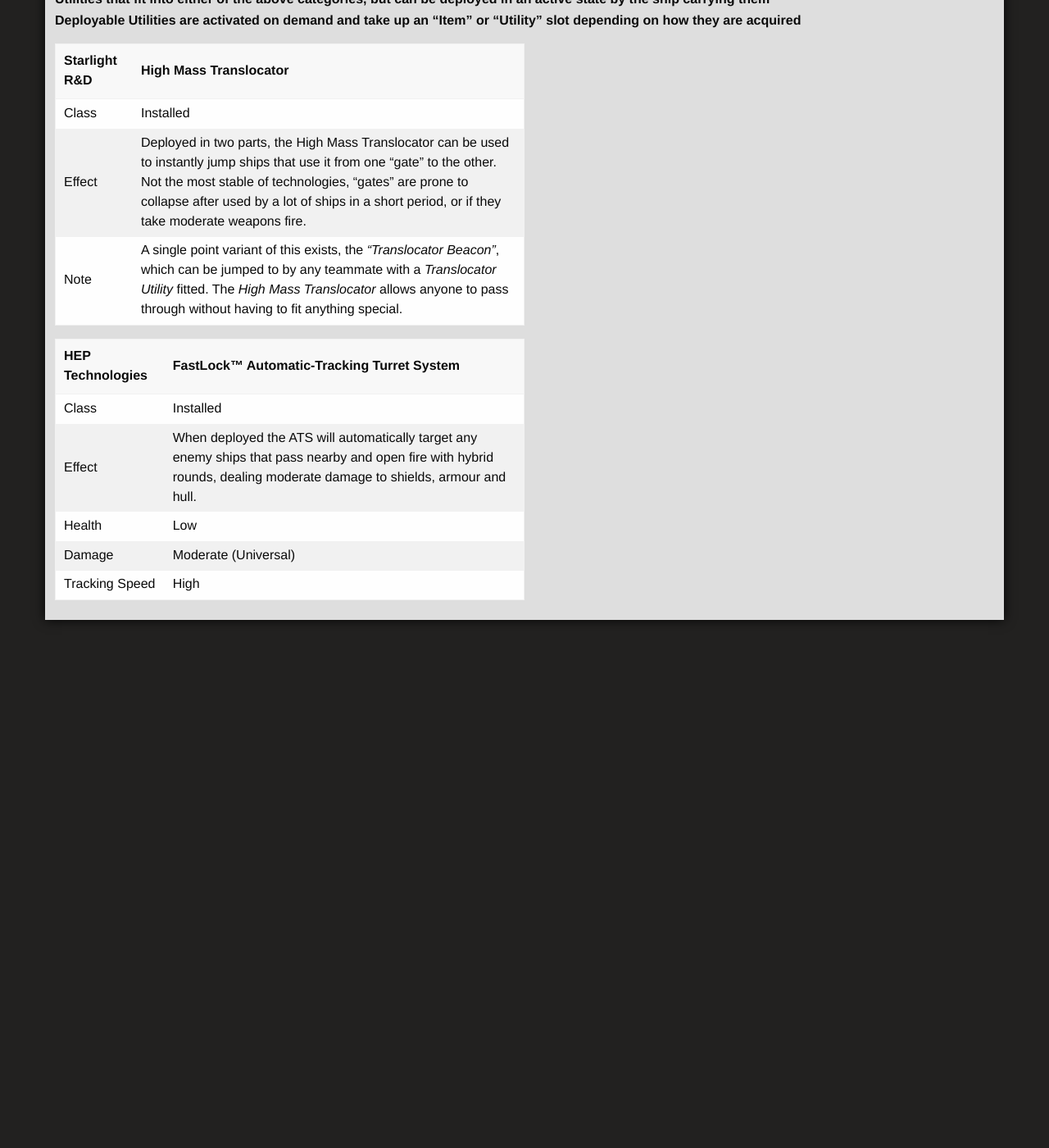
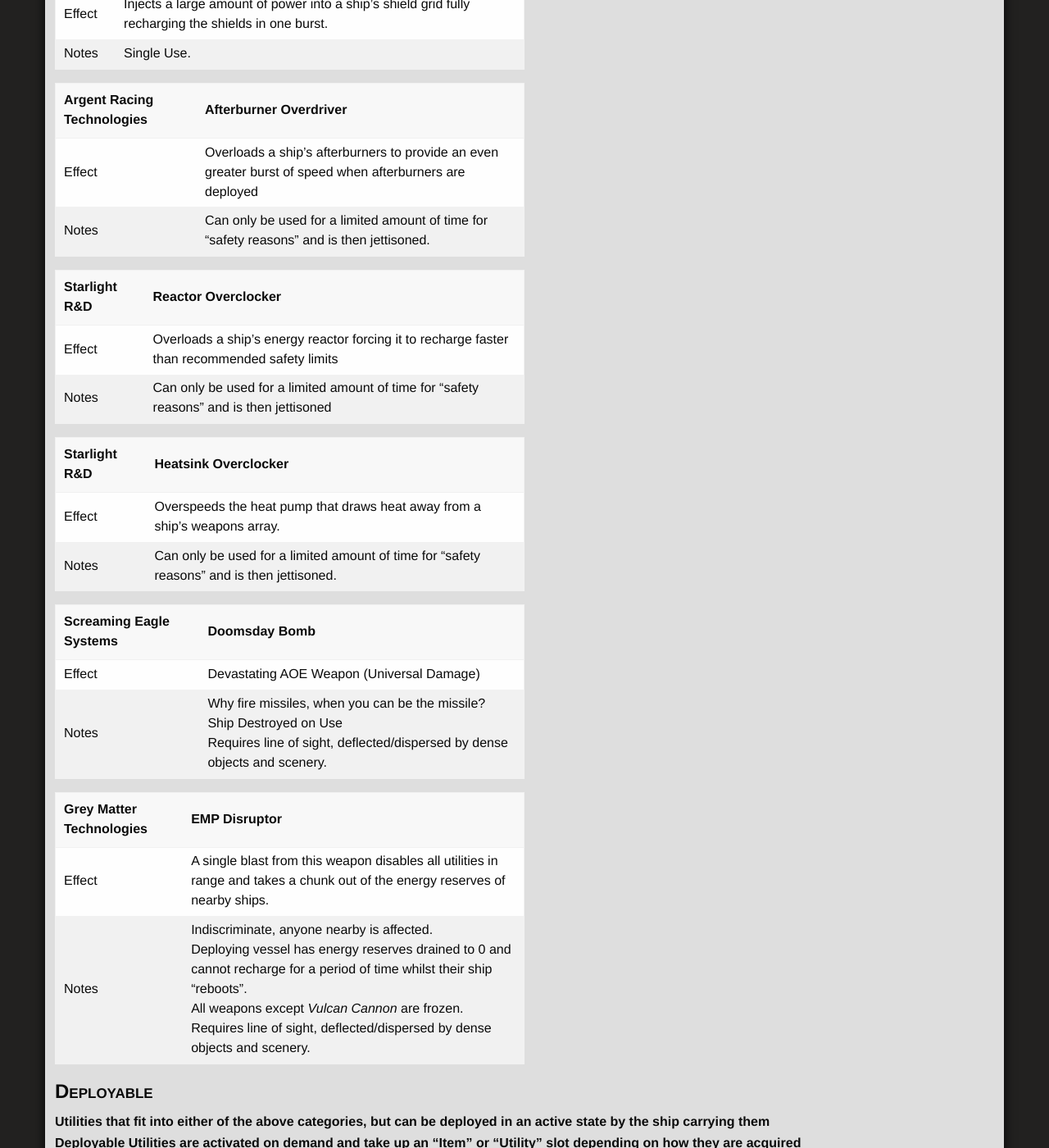
Before and after one commit to ori-sky/polar-space, a Jekyll site: the page built from designs/weapons.md, in a window 1280 px wide and 1400 px high, scrolled down 9608 px. Shown: the whole window at 82% size. Built offline with Jekyll 4.4.1, drawn with Linux system fonts in a browser that asks for light colours; nearby versions of some CDN libraries; some web fonts are replaced; our own code applies the rules of GitHub Pages for plain Markdown files; library files that are not in the unit come from our copies; before the commit the page ends 10380 px from its top, so only the background shows below that; some of the changed text lies outside the part shown.

Commit message:
Update weapons.md
Finished transferring over pickups from googledoc.

```diff
--- a/designs/weapons.md
+++ b/designs/weapons.md
@@ -245,6 +245,36 @@
 | Effect          | Energises armour plating to increase its damage resistance.      |
 | Notes      | Does not recharge.                                                      |
 
+| ProTek   | Emergency Shield Recharger                                     |
+| --------------- | ------------------------------------------------------------ |
+| Effect          | Injects a large amount of power into a ship’s shield grid fully recharging the shields in one burst.      |
+| Notes      | Single Use.                                                      |
+
+| Argent Racing Technologies   | Afterburner Overdriver                                     |
+| --------------- | ------------------------------------------------------------ |
+| Effect          | Overloads a ship’s afterburners to provide an even greater burst of speed when afterburners are deployed      |
+| Notes      | Can only be used for a limited amount of time for “safety reasons” and is then jettisoned.                                                      |
+
+| Starlight R&D   | Reactor Overclocker                                     |
+| --------------- | ------------------------------------------------------------ |
+| Effect          | Overloads a ship’s energy reactor forcing it to recharge faster than recommended safety limits      |
+| Notes      | Can only be used for a limited amount of time for “safety reasons” and is then jettisoned                                                      |
+
+| Starlight R&D   | Heatsink Overclocker                                     |
+| --------------- | ------------------------------------------------------------ |
+| Effect          | Overspeeds the heat pump that draws heat away from a ship's weapons array.      |
+| Notes      | Can only be used for a limited amount of time for “safety reasons” and is then jettisoned.                                                      |
+
+| Screaming Eagle Systems   | Doomsday Bomb                                     |
+| --------------- | ------------------------------------------------------------ |
+| Effect          | Devastating AOE Weapon (Universal Damage)      |
+| Notes      | Why fire missiles, when you can be the missile?<br>Ship Destroyed on Use<br>Requires line of sight, deflected/dispersed by dense objects and scenery.                                                      |
+
+| Grey Matter Technologies   | EMP Disruptor                                     |
+| --------------- | ------------------------------------------------------------ |
+| Effect          | A single blast from this weapon disables all utilities in range and takes a chunk out of the energy reserves of nearby ships.      |
+| Notes      | Indiscriminate, anyone nearby is affected.<br>Deploying vessel has energy reserves drained to 0 and cannot recharge for a period of time whilst their ship “reboots”.<br>All weapons except *Vulcan Cannon* are frozen.<br>Requires line of sight, deflected/dispersed by dense objects and scenery.                                                      |
+
 ## Deployable
 
 **Utilities that fit into either of the above categories, but can be deployed in an active state by the ship carrying them**
```
